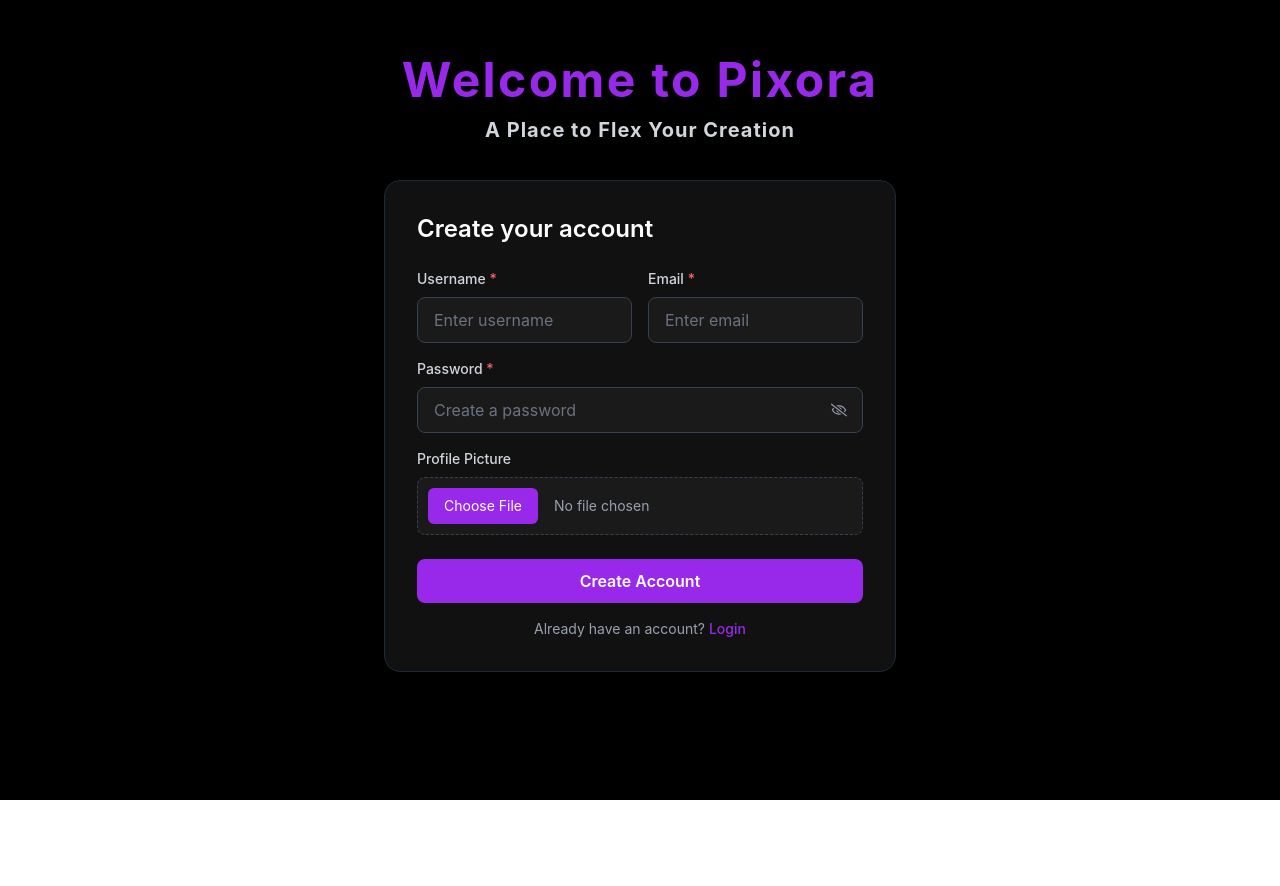
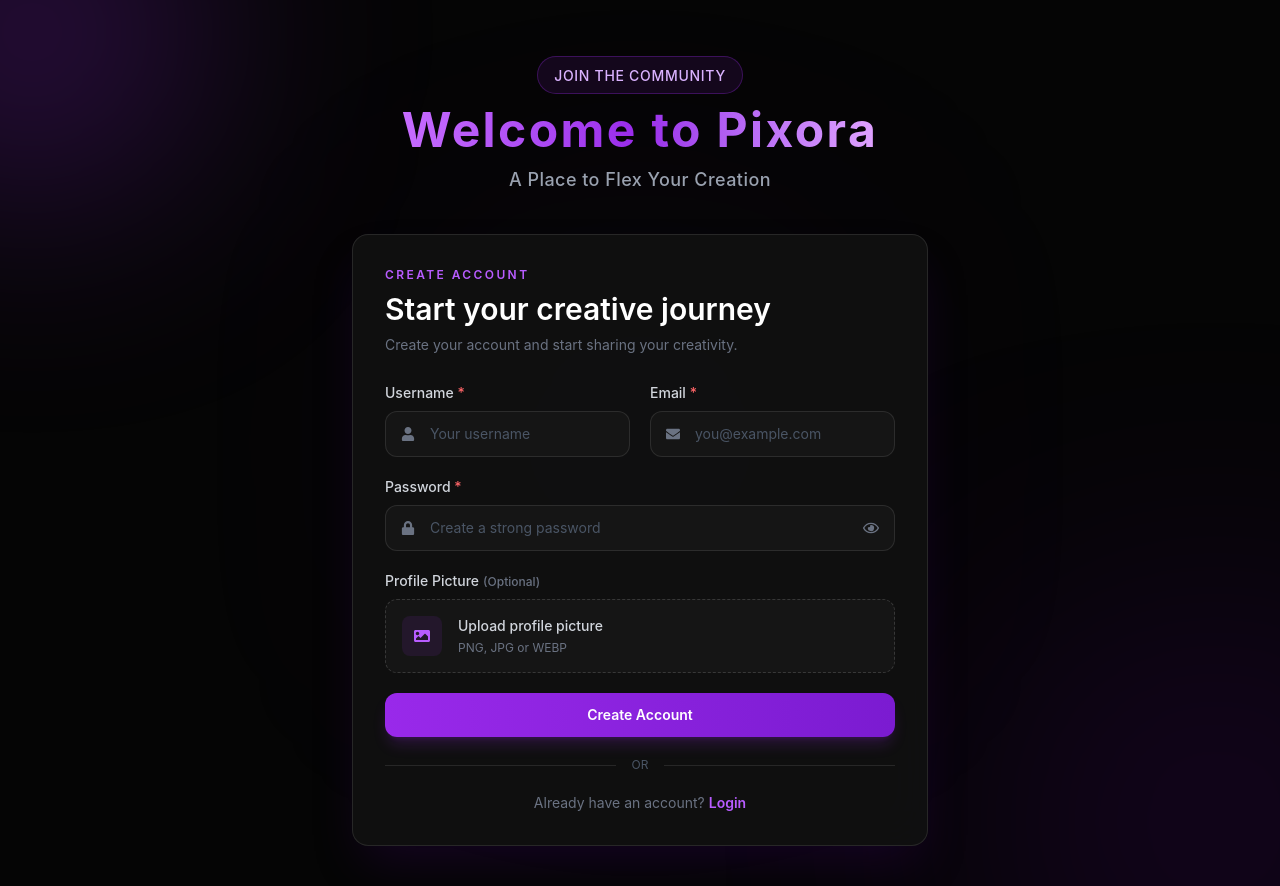
Before and after one commit to princepal09/SocialMediaApp, a React (Vite) app in the folder client/: page / in a window 1280 px wide. Before the commit the page ends 800 px from the top, so only its background shows below. Built offline with nearby package versions, Linux system fonts and the light colour scheme; no server answers.

Commit message:
feat(AuthPages): enhance UI for login and registration forms; improve accessibility and user experience

```diff
--- a/client/src/components/AuthPageComponent/LoginUserForm.tsx
+++ b/client/src/components/AuthPageComponent/LoginUserForm.tsx
@@ -1,9 +1,17 @@
 import { zodResolver } from "@hookform/resolvers/zod";
 import { useForm } from "react-hook-form";
 import { Link, useNavigate } from "react-router-dom";
-import { loginSchema, type LoginFormData } from "../../schemas/loginSchema";
+import {
+  loginSchema,
+  type LoginFormData,
+} from "../../schemas/loginSchema";
 import { useState } from "react";
-import { FaRegEye, FaRegEyeSlash } from "react-icons/fa";
+import {
+  FaRegEye,
+  FaRegEyeSlash,
+  FaUser,
+  FaLock,
+} from "react-icons/fa";
 import { loginUser } from "../../api/auth.api";
 import { toast } from "sonner";
 import { useDispatch } from "react-redux";
@@ -22,90 +30,125 @@ const LoginUserForm = () => {
   const dispatch = useDispatch();
   const navigate = useNavigate();
 
-  const [showPassword, setShowPassword] = useState<boolean>(false);
+  const [showPassword, setShowPassword] = useState(false);
 
   const submitHandler = async (data: LoginFormData) => {
-    // console.log(data)
-    const toastId = toast.loading("Loading...");
+    const toastId = toast.loading("Signing you in...");
+
     try {
       const response = await loginUser(data);
 
       console.log("Login Response", response);
+
       dispatch(setUser(response?.data?.user));
-      toast.success(response?.message);
+
+      toast.success(response?.message || "Welcome back!");
+
       reset();
+
       navigate("/feed");
-      reset();
     } catch (err: any) {
       console.log(err);
+
       toast.error(err?.message ?? "Something went wrong");
     } finally {
       toast.dismiss(toastId);
-
     }
   };
 
   return (
     <form
       onSubmit={handleSubmit(submitHandler)}
-      className="mt-6 w-full max-w-md space-y-5"
+      className="w-full space-y-5"
     >
       {/* Username or Email */}
       <div className="flex flex-col gap-2">
-        <label htmlFor="email" className="text-sm font-medium text-gray-300">
-          Username Or Email <span className="text-red-400">*</span>
+        <label
+          htmlFor="identifier"
+          className="text-sm font-medium text-gray-300"
+        >
+          Username or Email
+          <span className="ml-1 text-red-400">*</span>
         </label>
+
+        <div className="relative">
+          <FaUser className="absolute left-4 top-1/2 -translate-y-1/2 text-sm text-gray-500" />
 
           <input
             {...register("identifier")}
-          id="email"
+            id="identifier"
             type="text"
-          placeholder="Enter your username or email"
-          className="w-full rounded-lg border border-gray-700 bg-[#1A1A1A] px-4 py-2.5 text-white placeholder:text-gray-500 outline-none transition focus:border-[#9929EA]"
+            placeholder="Enter username or email"
+            autoComplete="username"
+            className={`w-full rounded-xl border bg-[#151515] py-3 pl-11 pr-4 text-sm text-white outline-none transition-all placeholder:text-gray-600
+              ${
+                errors.identifier
+                  ? "border-red-500/70 focus:border-red-500 focus:ring-4 focus:ring-red-500/10"
+                  : "border-white/10 hover:border-white/20 focus:border-[#9929EA] focus:ring-4 focus:ring-[#9929EA]/10"
+              }`}
           />
+        </div>
 
         {errors.identifier && (
-          <p className="text-sm text-red-500">{errors.identifier.message}</p>
+          <p className="text-xs text-red-400">
+            {errors.identifier.message}
+          </p>
         )}
       </div>
 
       {/* Password */}
       <div className="flex flex-col gap-2">
-        <div className="flex items-center justify-between">
+        <div className="flex items-center justify-between gap-4">
           <label
             htmlFor="password"
             className="text-sm font-medium text-gray-300"
           >
-            Password <span className="text-red-400">*</span>
+            Password
+            <span className="ml-1 text-red-400">*</span>
           </label>
 
-          <button
-            type="button"
-            className="text-sm text-[#9929EA] hover:underline"
+          {/* Change this route when you create forgot password page */}
+          <Link
+            to="/forgot-password"
+            className="text-xs font-medium text-[#b85cff] transition hover:text-[#d28cff] hover:underline sm:text-sm"
           >
-            Forgot Password?
-          </button>
+            Forgot password?
+          </Link>
         </div>
 
         <div className="relative">
+          <FaLock className="absolute left-4 top-1/2 -translate-y-1/2 text-sm text-gray-500" />
+
           <input
             {...register("password")}
             id="password"
             type={showPassword ? "text" : "password"}
-            placeholder="Create a password"
-            className="w-full rounded-lg border border-gray-700 bg-[#1A1A1A] px-4 py-2.5 pr-12 text-white placeholder:text-gray-500 outline-none transition focus:border-[#9929EA]"
+            placeholder="Enter your password"
+            autoComplete="current-password"
+            className={`w-full rounded-xl border bg-[#151515] py-3 pl-11 pr-12 text-sm text-white outline-none transition-all placeholder:text-gray-600
+              ${
+                errors.password
+                  ? "border-red-500/70 focus:border-red-500 focus:ring-4 focus:ring-red-500/10"
+                  : "border-white/10 hover:border-white/20 focus:border-[#9929EA] focus:ring-4 focus:ring-[#9929EA]/10"
+              }`}
           />
 
-          <span
+          <button
+            type="button"
             onClick={() => setShowPassword((prev) => !prev)}
-            className="absolute right-4 top-1/2 -translate-y-1/2 cursor-pointer text-gray-400 hover:text-white"
+            className="absolute right-4 top-1/2 -translate-y-1/2 text-gray-500 transition hover:text-white"
+            aria-label={
+              showPassword ? "Hide password" : "Show password"
+            }
           >
-            {showPassword ? <FaRegEye /> : <FaRegEyeSlash />}
-          </span>
+            {showPassword ? <FaRegEyeSlash /> : <FaRegEye />}
+          </button>
         </div>
 
         {errors.password && (
-          <p className="text-sm text-red-500">{errors.password.message}</p>
+          <p className="text-xs text-red-400">
+            {errors.password.message}
+          </p>
         )}
       </div>
 
@@ -113,23 +156,39 @@ const LoginUserForm = () => {
       <button
         disabled={isSubmitting}
         type="submit"
-        className={`w-full rounded-lg bg-[#9929EA] py-2.5 font-semibold text-white transition hover:bg-[#8420d1] ${
+        className={`flex w-full items-center justify-center gap-2 rounded-xl py-3 text-sm font-semibold text-white transition-all duration-200
+          ${
             isSubmitting
-            ? "cursor-not-allowed bg-gray-600"
-            : "bg-[#9929EA] hover:bg-[#8420d1]"
+              ? "cursor-not-allowed bg-gray-700"
+              : "bg-gradient-to-r from-[#9929EA] to-[#7b1bd1] shadow-lg shadow-[#9929EA]/20 hover:-translate-y-0.5 hover:shadow-xl hover:shadow-[#9929EA]/30 active:translate-y-0"
           }`}
       >
-        {isSubmitting ? "Signing..." : "Sign In"}
+        {isSubmitting && (
+          <span className="h-4 w-4 animate-spin rounded-full border-2 border-white/30 border-t-white" />
+        )}
+
+        {isSubmitting ? "Signing In..." : "Sign In"}
       </button>
 
+      {/* Divider */}
+      <div className="flex items-center gap-4 py-1">
+        <div className="h-px flex-1 bg-white/10" />
+
+        <span className="text-xs text-gray-600">
+          OR
+        </span>
+
+        <div className="h-px flex-1 bg-white/10" />
+      </div>
+
       {/* Register Link */}
-      <p className="text-center text-sm text-gray-400">
+      <p className="text-center text-sm text-gray-500">
         Don't have an account?{" "}
         <Link
           to="/register"
-          className="font-medium text-[#9929EA] hover:underline"
+          className="font-semibold text-[#b85cff] transition hover:text-[#d28cff]"
         >
-          Register
+          Create an account
         </Link>
       </p>
     </form>
--- a/client/src/components/AuthPageComponent/RegisterUserForm.tsx
+++ b/client/src/components/AuthPageComponent/RegisterUserForm.tsx
@@ -5,8 +5,16 @@ import {
   registerSchema,
   type RegisterFormData,
 } from "../../schemas/registerSchema";
-import { useState } from "react";
-import { FaRegEye, FaRegEyeSlash } from "react-icons/fa";
+import { useRef, useState } from "react";
+import {
+  FaRegEye,
+  FaRegEyeSlash,
+  FaUser,
+  FaEnvelope,
+  FaLock,
+  FaImage,
+} from "react-icons/fa";
+
 import { registerUser } from "../../api/auth.api";
 import { toast } from "sonner";
 import { useDispatch } from "react-redux";
@@ -16,6 +24,7 @@ const RegisterUserForm = () => {
   const {
     register,
     reset,
+    setValue,
     handleSubmit,
     formState: { errors, isSubmitting },
   } = useForm<RegisterFormData>({
@@ -23,35 +32,50 @@ const RegisterUserForm = () => {
   });
 
   const dispatch = useDispatch();
-  const navigate = useNavigate()
+  const navigate = useNavigate();
 
+  const [showPassword, setShowPassword] = useState(false);
+  const [selectedImage, setSelectedImage] = useState<File | null>(null);
 
-  const [showPassword, setShowPassword] = useState<boolean>(false);
+  const profileImageRegister = register("profileImage");
+  const fileInputRef = useRef<HTMLInputElement | null>(null);
+
+  const handleRemoveImage = () => {
+    setSelectedImage(null);
+
+    setValue("profileImage", undefined);
+
+    if (fileInputRef.current) {
+      fileInputRef.current.value = "";
+    }
+  };
 
   const submitHandler = async (data: RegisterFormData) => {
-    const toastId = toast.loading("Loading...")
+    const toastId = toast.loading("Creating your account...");
+
     try {
       const response = await registerUser(data);
+
       console.log("Register Response", response);
+
       dispatch(setUser(response?.data?.user));
-      toast.success(response?.message);
+
+      toast.success(response?.message || "Account created successfully!");
+
       reset();
+
       navigate("/feed");
-
     } catch (err: any) {
       toast.error(err?.message ?? "Something went wrong");
-    }finally{
-        toast.dismiss(toastId)
+    } finally {
+      toast.dismiss(toastId);
     }
   };
 
   return (
-    <form
-      onSubmit={handleSubmit(submitHandler)}
-      className="mt-2 w-full max-w-2xl space-y-4"
-    >
+    <form onSubmit={handleSubmit(submitHandler)} className="w-full space-y-5">
       {/* Username & Email */}
-      <div className="grid grid-cols-1 md:grid-cols-2 gap-4">
+      <div className="grid grid-cols-1 gap-5 sm:grid-cols-2">
         {/* Username */}
         <div className="flex flex-col gap-2">
           <label
@@ -61,16 +85,25 @@ const RegisterUserForm = () => {
             Username <span className="text-red-400">*</span>
           </label>
 
+          <div className="relative">
+            <FaUser className="absolute left-4 top-1/2 -translate-y-1/2 text-sm text-gray-500" />
+
             <input
               {...register("username")}
               id="username"
               type="text"
-            placeholder="Enter username"
-            className="rounded-lg border border-gray-700 bg-[#1A1A1A] px-4 py-2.5 text-white placeholder:text-gray-500 outline-none transition focus:border-[#9929EA]"
+              placeholder="Your username"
+              className={`w-full rounded-xl border bg-[#151515] py-3 pl-11 pr-4 text-sm text-white outline-none transition-all placeholder:text-gray-600
+                ${
+                  errors.username
+                    ? "border-red-500/70 focus:border-red-500"
+                    : "border-white/10 hover:border-white/20 focus:border-[#9929EA] focus:ring-4 focus:ring-[#9929EA]/10"
+                }`}
             />
+          </div>
 
           {errors.username && (
-            <p className="text-sm text-red-500">{errors.username.message}</p>
+            <p className="text-xs text-red-400">{errors.username.message}</p>
           )}
         </div>
 
@@ -80,16 +113,25 @@ const RegisterUserForm = () => {
             Email <span className="text-red-400">*</span>
           </label>
 
+          <div className="relative">
+            <FaEnvelope className="absolute left-4 top-1/2 -translate-y-1/2 text-sm text-gray-500" />
+
             <input
               {...register("email")}
               id="email"
               type="email"
-            placeholder="Enter email"
-            className="rounded-lg border border-gray-700 bg-[#1A1A1A] px-4 py-2.5 text-white placeholder:text-gray-500 outline-none transition focus:border-[#9929EA]"
+              placeholder="you@example.com"
+              className={`w-full rounded-xl border bg-[#151515] py-3 pl-11 pr-4 text-sm text-white outline-none transition-all placeholder:text-gray-600
+                ${
+                  errors.email
+                    ? "border-red-500/70 focus:border-red-500"
+                    : "border-white/10 hover:border-white/20 focus:border-[#9929EA] focus:ring-4 focus:ring-[#9929EA]/10"
+                }`}
             />
+          </div>
 
           {errors.email && (
-            <p className="text-sm text-red-500">{errors.email.message}</p>
+            <p className="text-xs text-red-400">{errors.email.message}</p>
           )}
         </div>
       </div>
@@ -101,26 +143,37 @@ const RegisterUserForm = () => {
         </label>
 
         <div className="relative">
+          <FaLock className="absolute left-4 top-1/2 -translate-y-1/2 text-sm text-gray-500" />
+
           <input
             {...register("password")}
             id="password"
             type={showPassword ? "text" : "password"}
-            placeholder="Create a password"
-            className="w-full rounded-lg border border-gray-700 bg-[#1A1A1A] px-4 py-2.5 pr-12 text-white placeholder:text-gray-500 outline-none transition focus:border-[#9929EA]"
+            placeholder="Create a strong password"
+            className={`w-full rounded-xl border bg-[#151515] py-3 pl-11 pr-12 text-sm text-white outline-none transition-all placeholder:text-gray-600
+              ${
+                errors.password
+                  ? "border-red-500/70 focus:border-red-500"
+                  : "border-white/10 hover:border-white/20 focus:border-[#9929EA] focus:ring-4 focus:ring-[#9929EA]/10"
+              }`}
           />
 
-          <span
+          <button
+            type="button"
             onClick={() => setShowPassword((prev) => !prev)}
-            className="absolute right-4 top-1/2 -translate-y-1/2 cursor-pointer text-gray-400 hover:text-white"
+            className="absolute right-4 top-1/2 -translate-y-1/2 text-gray-500 transition hover:text-white"
+            aria-label={showPassword ? "Hide password" : "Show password"}
           >
-            {showPassword ? <FaRegEye /> : <FaRegEyeSlash />}
-          </span>
+            {showPassword ? <FaRegEyeSlash /> : <FaRegEye />}
+          </button>
         </div>
 
         {errors.password && (
-          <p className="text-sm text-red-500">{errors.password.message}</p>
+          <p className="text-xs text-red-400">{errors.password.message}</p>
         )}
       </div>
+
+      {/* Profile Picture */}
 
       {/* Profile Picture */}
       <div className="flex flex-col gap-2">
@@ -129,40 +182,104 @@ const RegisterUserForm = () => {
           className="text-sm font-medium text-gray-300"
         >
           Profile Picture
+          <span className="ml-1 text-xs text-gray-500">(Optional)</span>
         </label>
 
+        <div className="flex items-center gap-3">
+          {/* Upload Area */}
+          <label
+            htmlFor="profilePicture"
+            className="group flex min-w-0 flex-1 cursor-pointer items-center gap-4 rounded-xl border border-dashed border-white/15 bg-[#151515] p-4 transition hover:border-[#9929EA]/60 hover:bg-[#9929EA]/5"
+          >
+            <div className="flex h-10 w-10 shrink-0 items-center justify-center rounded-lg bg-[#9929EA]/10 text-[#b85cff]">
+              <FaImage />
+            </div>
+
+            {/* File Info */}
+            <div className="min-w-0 flex-1">
+              <p className="truncate text-sm font-medium text-gray-300">
+                {selectedImage ? selectedImage.name : "Upload profile picture"}
+              </p>
+
+              <p className="mt-1 text-xs text-gray-500">
+                {selectedImage
+                  ? `${(selectedImage.size / 1024).toFixed(1)} KB selected`
+                  : "PNG, JPG or WEBP"}
+              </p>
+            </div>
+          </label>
+
+          {/* Remove Button */}
+          {selectedImage && (
+            <button
+              type="button"
+              onClick={handleRemoveImage}
+              className="shrink-0 rounded-lg bg-red-500/10 px-3 py-3 text-xs font-medium text-red-400 transition hover:bg-red-500/20"
+            >
+              Remove
+            </button>
+          )}
+        </div>
+
         <input
-          {...register("profileImage")}
+          {...profileImageRegister}
+          ref={(element) => {
+            profileImageRegister.ref(element);
+            fileInputRef.current = element;
+          }}
           id="profilePicture"
           type="file"
-          accept="image/*"
-          className="rounded-lg border border-dashed border-gray-700 bg-[#1A1A1A] p-2.5 text-sm text-gray-400 file:mr-4 file:rounded-md file:border-0 file:bg-[#9929EA] file:px-4 file:py-2 file:text-white hover:file:bg-[#8420d1]"
+          accept="image/png,image/jpeg,image/webp"
+          className="hidden"
+          onChange={(e) => {
+            profileImageRegister.onChange(e);
+
+            const file = e.target.files?.[0];
+
+            if (file) {
+              setSelectedImage(file);
+            }
+          }}
         />
+
         {errors.profileImage?.message && (
-          <p className="text-sm text-red-500">
+          <p className="text-xs text-red-400">
             {errors.profileImage.message.toString()}
           </p>
         )}
       </div>
 
+      {/* Submit Button */}
       <button
         type="submit"
         disabled={isSubmitting}
-        className={`mt-2 w-full rounded-lg py-2.5 font-semibold text-white transition
+        className={`flex w-full items-center justify-center gap-2 rounded-xl py-3 text-sm font-semibold text-white transition-all duration-200
           ${
             isSubmitting
-        ? "cursor-not-allowed bg-gray-600"
-        : "bg-[#9929EA] hover:bg-[#8420d1]"
+              ? "cursor-not-allowed bg-gray-700"
+              : "bg-gradient-to-r from-[#9929EA] to-[#7b1bd1] shadow-lg shadow-[#9929EA]/20 hover:-translate-y-0.5 hover:shadow-[#9929EA]/40 active:translate-y-0"
           }`}
       >
+        {isSubmitting && (
+          <span className="h-4 w-4 animate-spin rounded-full border-2 border-white/30 border-t-white" />
+        )}
+
         {isSubmitting ? "Creating Account..." : "Create Account"}
       </button>
-      {/* Login Link */}
-      <p className="text-center text-sm text-gray-400">
+
+      {/* Divider */}
+      <div className="flex items-center gap-4">
+        <div className="h-px flex-1 bg-white/10" />
+        <span className="text-xs text-gray-600">OR</span>
+        <div className="h-px flex-1 bg-white/10" />
+      </div>
+
+      {/* Login */}
+      <p className="text-center text-sm text-gray-500">
         Already have an account?{" "}
         <Link
           to="/login"
-          className="font-medium text-[#9929EA] hover:underline"
+          className="font-semibold text-[#b85cff] transition hover:text-[#d28cff]"
         >
           Login
         </Link>
--- a/client/src/pages/RegisterPage.tsx
+++ b/client/src/pages/RegisterPage.tsx
@@ -2,29 +2,58 @@ import RegisterUserForm from "../components/AuthPageComponent/RegisterUserForm";
 
 const RegisterPage = () => {
   return (
-    <div className=" px-6 py-10">
+    <main className="relative min-h-screen overflow-hidden bg-[#050505] px-4 py-8 sm:px-6 sm:py-10">
+
+      {/* Background Gradient Glow */}
+      <div className="pointer-events-none absolute -left-32 -top-32 h-80 w-80 rounded-full bg-[#9929EA]/30 blur-[120px]" />
+
+      <div className="pointer-events-none absolute -bottom-32 -right-32 h-96 w-96 rounded-full bg-purple-700/20 blur-[140px]" />
+
+      {/* Additional Center Glow */}
+      <div className="pointer-events-none absolute left-1/2 top-1/2 h-72 w-72 -translate-x-1/2 -translate-y-1/2 rounded-full bg-[#9929EA]/10 blur-[150px]" />
+
+      <div className="relative z-10 mx-auto w-full max-w-xl">
+
         {/* Top Section */}
-      <div className="flex flex-col items-center gap-3 pt-4">
-        <h1 className="text-4xl md:text-5xl tracking-wider font-bold text-[#9929EA]">
+        <div className="flex flex-col items-center gap-3 pt-4 text-center">
+          <div className="rounded-full border border-[#9929EA]/30 bg-[#9929EA]/10 px-4 py-1.5">
+            <span className="text-sm font-medium tracking-wider text-purple-300">
+              JOIN THE COMMUNITY
+            </span>
+          </div>
+
+          <h1 className="bg-gradient-to-r from-[#c76cff] via-[#9929EA] to-[#e0a3ff] bg-clip-text text-4xl font-bold tracking-wider text-transparent sm:text-5xl">
             Welcome to Pixora
           </h1>
 
-        <p className="text-gray-300 font-bold tracking-wider text-lg md:text-xl">
+          <p className="max-w-md text-sm font-medium tracking-wide text-gray-400 sm:text-lg">
             A Place to Flex Your Creation
           </p>
         </div>
 
         {/* Form Section */}
-      <div className="flex justify-center mt-9">
-        <div className="w-full max-w-lg rounded-2xl border border-gray-800 bg-[#111111] p-8 shadow-xl">
-          <h2 className="mb-6 text-2xl font-semibold text-white">
-            Create your account
+        <div className="mt-8 sm:mt-10">
+          <div className="w-full rounded-2xl border border-white/10 bg-[#111111]/90 p-5 shadow-2xl shadow-purple-950/30 backdrop-blur-xl sm:p-8">
+
+            <div className="mb-7">
+              <p className="mb-2 text-xs font-semibold tracking-[0.2em] text-[#b85cff]">
+                CREATE ACCOUNT
+              </p>
+
+              <h2 className="text-2xl font-semibold text-white sm:text-3xl">
+                Start your creative journey
               </h2>
+
+              <p className="mt-2 text-sm text-gray-500">
+                Create your account and start sharing your creativity.
+              </p>
+            </div>
 
             <RegisterUserForm />
           </div>
         </div>
       </div>
+    </main>
   );
 };
 
```
Also changed, not shown: client/src/pages/LoginPage.tsx (+34 -8 lines). Lines whose indentation alone changed are shown as unchanged.
